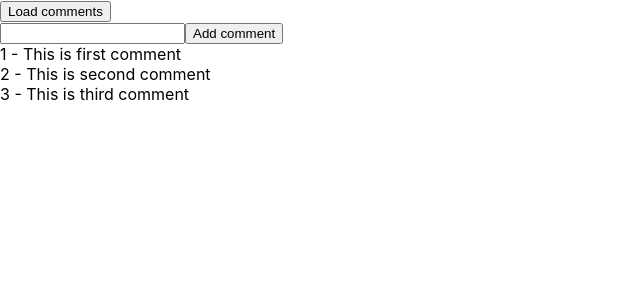
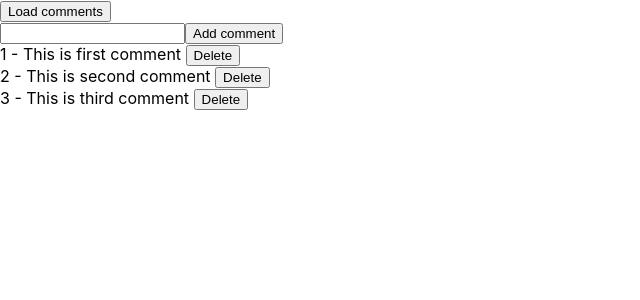
Before and after one commit to hungtp1996nd/next-js-app, a Next.js app: page /comments in a window 1280 px wide. Both pictures are taken after a click on the button "Load comments". Shown: the top 300 px of the page, without its empty margins (0-640 px from the left). Built offline with nearby package versions, Linux system fonts and the light colour scheme.

Commit message:
handle DELETE request of API routes

```diff
--- a/pages/api/comments/[commentId].js
+++ b/pages/api/comments/[commentId].js
@@ -2,6 +2,12 @@ import { comments } from "../../../data/comment";
 
 export default function handler(req, res) {
   const { commentId } = req.query
-  const commentById = comments.find(comment => comment.id === parseInt(commentId))
-  res.status(200).json(commentById)
+  if (req.method === 'GET') {
+    const commentById = comments.find(comment => comment.id === parseInt(commentId))
+    res.status(200).json(commentById)
+  } else if (req.method === 'DELETE') {
+    let deleteIndex = comments.findIndex(comment => comment.id === parseInt(commentId))
+    comments.splice(deleteIndex, 1)
+    res.status(200).json(comments)
+  }
 }
--- a/pages/comments/index.js
+++ b/pages/comments/index.js
@@ -21,6 +21,14 @@ const CommentPage = () => {
     const data = await response.json()
   }
 
+  const handleDeleteComment = async commentId => {
+    const response = await fetch(`http://localhost:3000/api/comments/${commentId}`, {
+      method: 'DELETE'
+    })
+    const data = response.json()
+    await handleLoadComments()
+  }
+
   return (
     <div>
       <button onClick={handleLoadComments}>Load comments</button>
@@ -29,7 +37,7 @@ const CommentPage = () => {
         <button onClick={handleAddComment}>Add comment</button>
       </div>
       {
-        comments?.map(comment => <div key={comment.id}>{comment.id} - {comment.text}</div>)
+        comments?.map(comment => <div key={comment.id}>{comment.id} - {comment.text} <button onClick={() => handleDeleteComment(comment.id)}>Delete</button></div>)
       }
     </div>
   )
```
